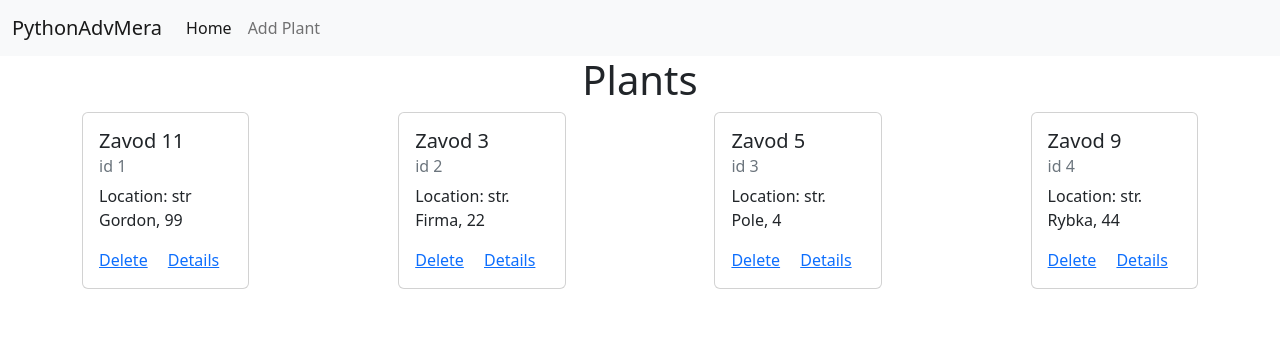
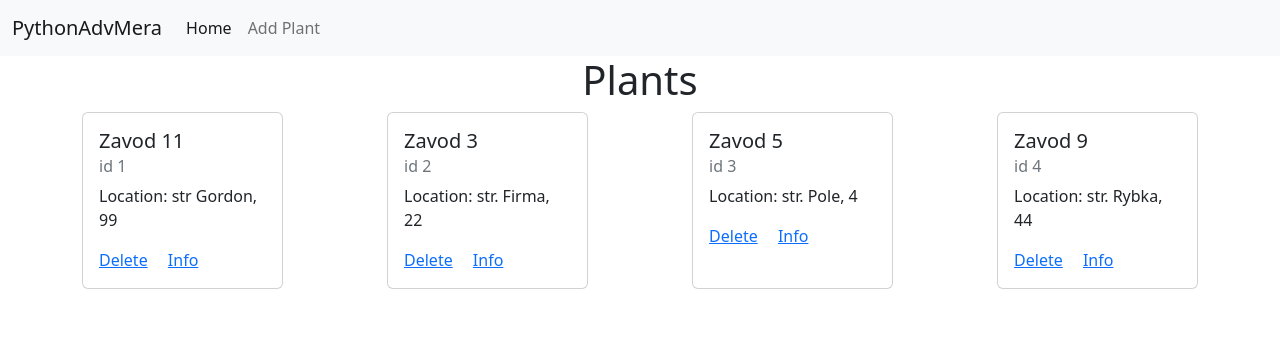
Before and after one commit to a2k-Oleksii/flask2-hw9, a Flask app: page / in a window 1280 px wide. Shown: the top 356 px of the page. Run offline with Flask 2, Linux system fonts and the light colour scheme.

Commit message:
Delete not uses import and comment. Rename 'details' -> 'info'. Change width in card file style.css

```diff
--- a/routes/main.py
+++ b/routes/main.py
@@ -1,6 +1,7 @@
 from app import app
 from flask import render_template
 from models.models import Plant
+
 
 @app.route("/")
 def main():
--- a/static/css/style.css
+++ b/static/css/style.css
@@ -4,5 +4,5 @@
 }
 
 .plants-container .card {
-    width: 15%;
+    width: 18%;
 }
--- a/templates/index.html
+++ b/templates/index.html
@@ -47,7 +47,7 @@
                     <h6 class="card-subtitle mb-2 text-muted">id {{ plant["id"] }}</h6>
                     <p class="card-text">Location: {{ plant["location"] }}</p>
                     <a href="/delete-plant/{{ plant["id"] }}" class="card-link">Delete</a>
-                    <a href="/details-plant/{{ plant["id"] }}" class="card-link">Details</a>
+                    <a href="/info-plant/{{ plant["id"] }}" class="card-link">Info</a>
                 </div>
             </div>
         {% endfor %}
--- a/templates/details_plant.html
+++ b/templates/info_plant.html
@@ -38,7 +38,7 @@
     </div>
 </nav>
 
-<div class="card" style="width: 15%;">
+<div class="container card" style="width: 15%;">
     <img src="https://cdn-icons-png.flaticon.com/512/4185/4185389.png" class="card-img-top" alt="">
     <div class="card-body">
         <h5 class="card-title"> {{ plant["name"] }} </h5>
```
Also changed, not shown: routes/plants.py (+3 -6 lines).
